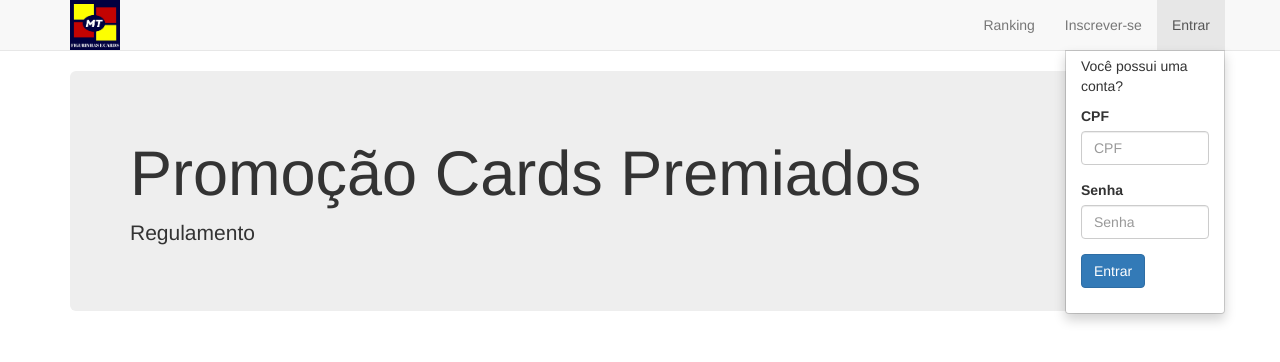
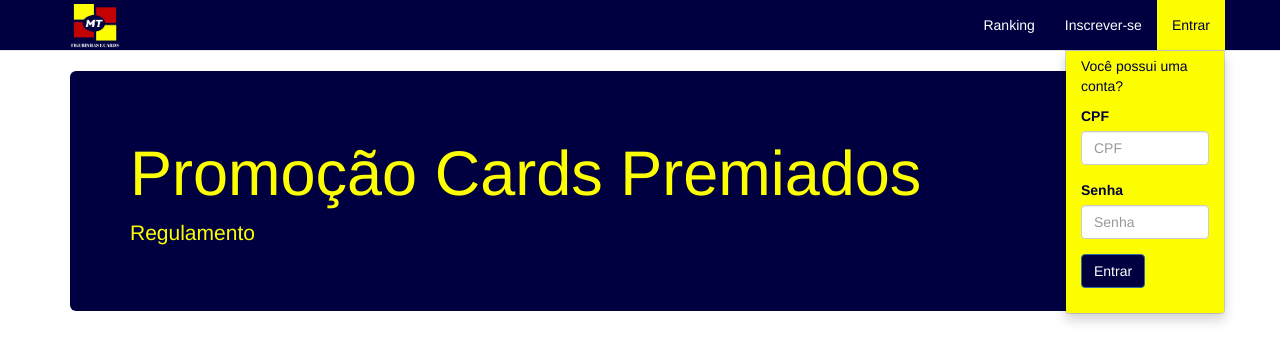
Before and after one commit to ianloops/promo-ranking-mtfiguras, a PHP site: page / in a window 1280 px wide, after a click on "Entrar". Shown: the top 362 px of the page. Run offline with PHP 8.4, Linux system fonts and the light colour scheme.

Commit message:
added assets, added css, db updated, readme updated

```diff
--- /dev/null
+++ b/assets/styles/styles.css
@@ -0,0 +1,35 @@
+body {
+    background-color: #FFF;
+}
+.jumbotron{
+    background-color: #000041;
+}
+.navbar-default, .btn-primary{
+    background-color: #000041;
+}
+.navbar-default .navbar-nav>li>a {
+    color:#FFF;
+}
+.navbar-default .navbar-nav>li>a:hover{
+    color: #FDFF00;
+}
+.navbar-default .navbar-nav>.open>a, .navbar-default .navbar-nav>.open>a:focus, .navbar-default .navbar-nav>.open>a:hover, .navbar-nav>li>.dropdown-menu{
+    background-color: #FDFF00;
+    color: #000041;
+}
+.jumbotron .h1, .jumbotron, .jumbotron .h2 h1{
+    color: #FDFF00;
+}
+label{
+    color: #000041;
+}
+#ranking{
+    color: #FDFF00;
+}
+.panel-default{
+    background-color: #000041;
+    color: #FDFF00;
+}
+.input-group-btn:last-child>.btn{
+    background-color: #FDFF00;
+}
--- a/index.php
+++ b/index.php
@@ -1,5 +1,6 @@
 <?php
 	$erro = isset($_GET['erro']) ? $_GET['erro'] : 0;
+	$cadastrado = isset($_GET['cadastrado']) ? $_GET['cadastrado'] : 0;
 ?>
 
 <!DOCTYPE HTML>
@@ -14,6 +15,7 @@
 
 		<!-- bootstrap - link cdn -->
 		<link rel="stylesheet" href="https://maxcdn.bootstrapcdn.com/bootstrap/3.3.6/css/bootstrap.min.css">
+		<link rel="stylesheet" href="assets/styles/styles.css">
 
 		<script>
 			// código javascript
@@ -55,7 +57,7 @@
 	            <span class="icon-bar"></span>
 	            <span class="icon-bar"></span>
 	          </button>
-	          <img src="imagens/logo.jpeg" style="height: 50px; width: 50px;"/>
+	          <img src="assets/images/logo.jpeg" style="height: 50px; width: 50px;"/>
 	        </div>
 
 	        <div id="navbar" class="navbar-collapse collapse">
@@ -101,7 +103,12 @@
 	    <div class="container">
 
 	      <!-- Main component for a primary marketing message or call to action -->
-	      <div class="jumbotron">
+	      <div class="jumbotron ranking">
+			<?php
+			if($cadastrado==1){
+				echo '<font color="#0F0">Usuário cadastrado com sucesso!</font>';
+			}
+			?>
 	        <h1>Promoção Cards Premiados</h1>
 	        <p>Regulamento</p>
 	      </div>
--- a/inscrevase.php
+++ b/inscrevase.php
@@ -16,6 +16,7 @@
 
 		<!-- bootstrap - link cdn -->
 		<link rel="stylesheet" href="https://maxcdn.bootstrapcdn.com/bootstrap/3.3.6/css/bootstrap.min.css">
+		<link rel="stylesheet" href="assets/styles/styles.css">
 
 	</head>
 
@@ -31,7 +32,7 @@
 	            <span class="icon-bar"></span>
 	            <span class="icon-bar"></span>
 	          </button>
-	          <img src="imagens/logo.jpeg" style="height: 50px; width: 50px;"/>
+	          <img src="assets/images/logo.jpeg" style="height: 50px; width: 50px;"/>
 	        </div>
 
 	        <div id="navbar" class="navbar-collapse collapse">
--- a/validar_acesso.php
+++ b/validar_acesso.php
@@ -1,5 +1,6 @@
 <?php
 	session_start();
+	$_SESSION['erro']='';
 
 	require_once('db.class.php');
 
```
Also changed, not shown: home.php (+8 -6 lines), mt_db.sql (+26 -10 lines), ranking.php (+4 -3 lines), registra_usuario.php (+16 -2 lines), README.md, assets/images/logo.jpeg (renamed from imagens/logo.jpeg).
